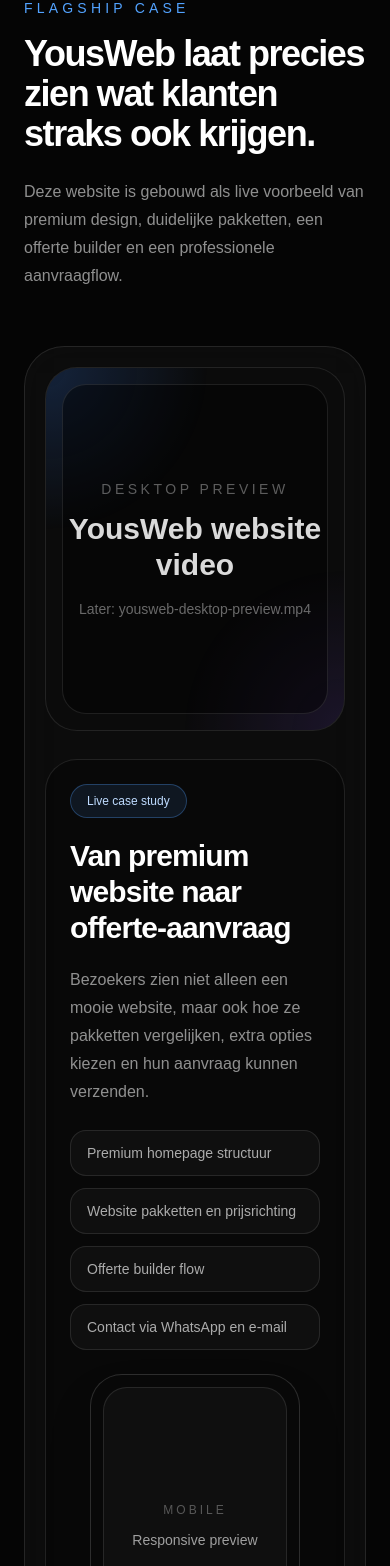
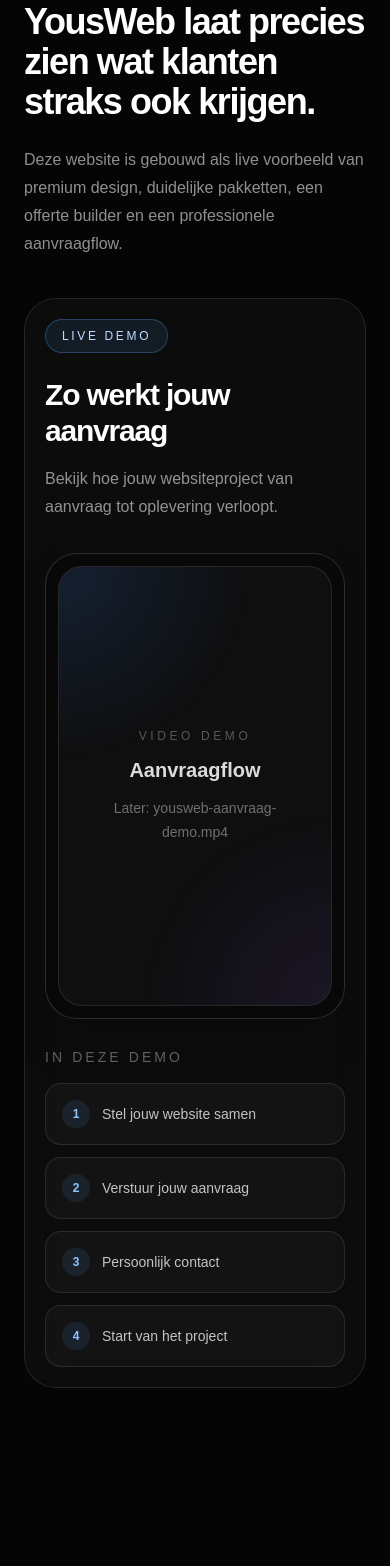
Before and after one commit to youswebnl/yousweb, a Next.js app: page / in a window 390 px wide. Shown: the part 1878-3444 px from the top of the page. Built offline with nearby package versions, Linux system fonts and the light colour scheme.

Commit message:
Updaate portfolio component

```diff
--- a/components/Portfolio.tsx
+++ b/components/Portfolio.tsx
@@ -2,22 +2,29 @@
 
 import { motion } from "framer-motion";
 
-const features = [
+const desktopFeatures = [
   "Premium homepage structuur",
   "Website pakketten en prijsrichting",
   "Offerte builder flow",
   "Contact via WhatsApp en e-mail",
 ];
 
+const mobileSteps = [
+  "Stel jouw website samen",
+  "Verstuur jouw aanvraag",
+  "Persoonlijk contact",
+  "Start van het project",
+];
+
 export default function Portfolio() {
   return (
-    <section id="werk" className="relative z-10 mx-auto max-w-7xl px-6 py-28">
+    <section id="werk" className="relative z-10 mx-auto max-w-7xl px-6 py-20 lg:py-28">
       <motion.div
         initial={{ opacity: 0, y: 34 }}
         whileInView={{ opacity: 1, y: 0 }}
         viewport={{ once: false, amount: 0.35 }}
         transition={{ duration: 0.9, ease: [0.16, 1, 0.3, 1] }}
-        className="mb-14 max-w-3xl"
+        className="mb-10 max-w-3xl lg:mb-14"
       >
         <p className="mb-4 text-sm font-medium uppercase tracking-[0.3em] text-blue-400">
           Flagship case
@@ -34,13 +41,94 @@
         </p>
       </motion.div>
 
+      {/* Mobile showcase */}
+      <motion.div
+        initial={{ opacity: 0, y: 44, scale: 0.98 }}
+        whileInView={{ opacity: 1, y: 0, scale: 1 }}
+        viewport={{ once: false, amount: 0.25 }}
+        transition={{ duration: 1, ease: [0.16, 1, 0.3, 1] }}
+        className="overflow-hidden rounded-[2rem] border border-white/10 bg-white/[0.03] p-5 backdrop-blur-xl lg:hidden"
+      >
+        <div className="mb-6 inline-flex rounded-full border border-blue-400/30 bg-blue-400/10 px-4 py-2 text-xs font-medium uppercase tracking-[0.22em] text-blue-200">
+          Live demo
+        </div>
+
+        <h3 className="text-3xl font-semibold tracking-[-0.04em] text-white">
+          Zo werkt jouw aanvraag
+        </h3>
+
+        <p className="mt-4 text-base leading-7 text-white/55">
+          Bekijk hoe jouw websiteproject van aanvraag tot oplevering verloopt.
+        </p>
+
+        <div className="mt-8 rounded-[2rem] border border-white/15 bg-[#080808] p-3 shadow-2xl">
+          <div className="relative flex min-h-[440px] items-center justify-center overflow-hidden rounded-[1.5rem] border border-white/10 bg-white/[0.03] text-center">
+            <motion.div
+              animate={{
+                opacity: [0.65, 1, 0.65],
+                scale: [1, 1.04, 1],
+              }}
+              transition={{
+                duration: 7,
+                repeat: Infinity,
+                ease: "easeInOut",
+              }}
+              className="absolute inset-0 bg-[radial-gradient(circle_at_top_left,rgba(59,130,246,0.24),transparent_38%),radial-gradient(circle_at_bottom_right,rgba(139,92,246,0.16),transparent_38%)]"
+            />
+
+            <div className="relative px-6">
+              <p className="text-xs uppercase tracking-[0.3em] text-white/30">
+                Video demo
+              </p>
+
+              <p className="mt-3 text-xl font-semibold text-white/85">
+                Aanvraagflow
+              </p>
+
+              <p className="mt-3 text-sm leading-6 text-white/40">
+                Later: yousweb-aanvraag-demo.mp4
+              </p>
+            </div>
+          </div>
+        </div>
+
+        <div className="mt-7">
+          <p className="mb-4 text-sm font-medium uppercase tracking-[0.22em] text-white/35">
+            In deze demo
+          </p>
+
+          <div className="grid gap-3">
+            {mobileSteps.map((step, index) => (
+              <motion.div
+                key={step}
+                initial={{ opacity: 0, y: 16 }}
+                whileInView={{ opacity: 1, y: 0 }}
+                viewport={{ once: false, amount: 0.45 }}
+                transition={{
+                  duration: 0.65,
+                  delay: 0.12 + index * 0.08,
+                  ease: [0.16, 1, 0.3, 1],
+                }}
+                className="flex items-center gap-3 rounded-2xl border border-white/10 bg-white/[0.03] px-4 py-4 text-sm font-medium text-white/75"
+              >
+                <span className="flex h-7 w-7 shrink-0 items-center justify-center rounded-full bg-blue-400/10 text-xs font-semibold text-blue-300">
+                  {index + 1}
+                </span>
+                {step}
+              </motion.div>
+            ))}
+          </div>
+        </div>
+      </motion.div>
+
+      {/* Desktop showcase */}
       <motion.a
         href="/portfolio-websites"
         initial={{ opacity: 0, y: 44, scale: 0.98 }}
         whileInView={{ opacity: 1, y: 0, scale: 1 }}
         viewport={{ once: false, amount: 0.25 }}
         transition={{ duration: 1, ease: [0.16, 1, 0.3, 1] }}
-        className="group block overflow-hidden rounded-[2.5rem] border border-white/10 bg-white/[0.03] p-5 backdrop-blur-xl transition-colors duration-500 hover:-translate-y-2 hover:border-white/20 hover:bg-white/[0.05] md:p-7"
+        className="group hidden overflow-hidden rounded-[2.5rem] border border-white/10 bg-white/[0.03] p-7 backdrop-blur-xl transition-colors duration-500 hover:-translate-y-2 hover:border-white/20 hover:bg-white/[0.05] lg:block"
       >
         <div className="grid gap-7 lg:grid-cols-[1.35fr_0.65fr]">
           <motion.div
@@ -48,7 +136,7 @@
             whileInView={{ opacity: 1, x: 0 }}
             viewport={{ once: false, amount: 0.35 }}
             transition={{ duration: 0.9, delay: 0.1, ease: [0.16, 1, 0.3, 1] }}
-            className="relative min-h-[360px] overflow-hidden rounded-[2rem] border border-white/10 bg-[#0B0B0B] p-4 md:min-h-[520px]"
+            className="relative min-h-[520px] overflow-hidden rounded-[2rem] border border-white/10 bg-[#0B0B0B] p-4"
           >
             <motion.div
               animate={{
@@ -63,7 +151,7 @@
               className="absolute inset-0 bg-[radial-gradient(circle_at_top_left,rgba(59,130,246,0.28),transparent_35%),radial-gradient(circle_at_bottom_right,rgba(139,92,246,0.18),transparent_35%)]"
             />
 
-            <div className="relative flex h-full min-h-[330px] items-center justify-center rounded-[1.5rem] border border-white/10 bg-black/45 text-center transition duration-500 group-hover:border-blue-400/20 md:min-h-[490px]">
+            <div className="relative flex h-full min-h-[490px] items-center justify-center rounded-[1.5rem] border border-white/10 bg-black/45 text-center transition duration-500 group-hover:border-blue-400/20">
               <div>
                 <p className="text-sm uppercase tracking-[0.25em] text-white/35">
                   Desktop preview
@@ -93,18 +181,17 @@
               </div>
 
               <h3 className="text-3xl font-semibold tracking-[-0.03em]">
-                Van premium website naar offerte-aanvraag
+                Van eerste bezoek tot aanvraag
               </h3>
 
               <p className="mt-5 text-base leading-7 text-white/55">
-                Bezoekers zien niet alleen een mooie website, maar ook hoe ze
-                pakketten vergelijken, extra opties kiezen en hun aanvraag
-                kunnen verzenden.
+                Ontdek hoe bezoekers door de website navigeren, opties kiezen
+                en contact opnemen.
               </p>
             </div>
 
             <div className="grid gap-3">
-              {features.map((item, index) => (
+              {desktopFeatures.map((item, index) => (
                 <motion.div
                   key={item}
                   initial={{ opacity: 0, y: 18 }}
```
